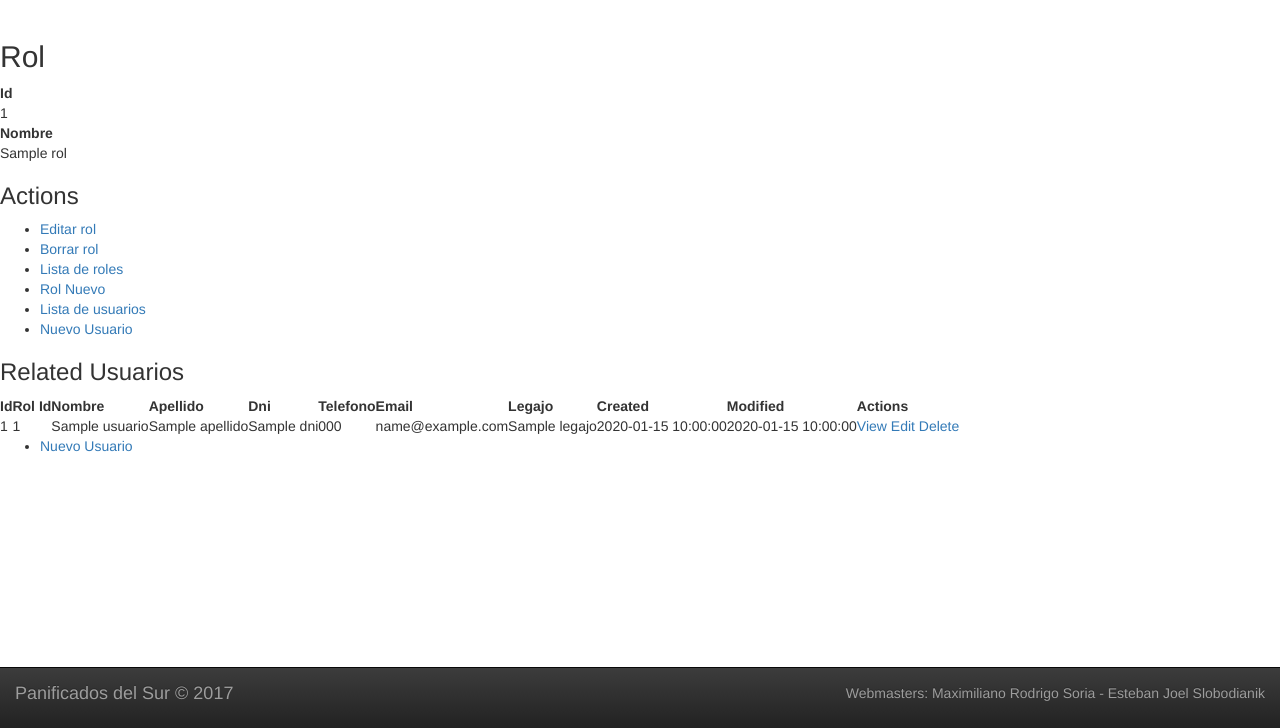
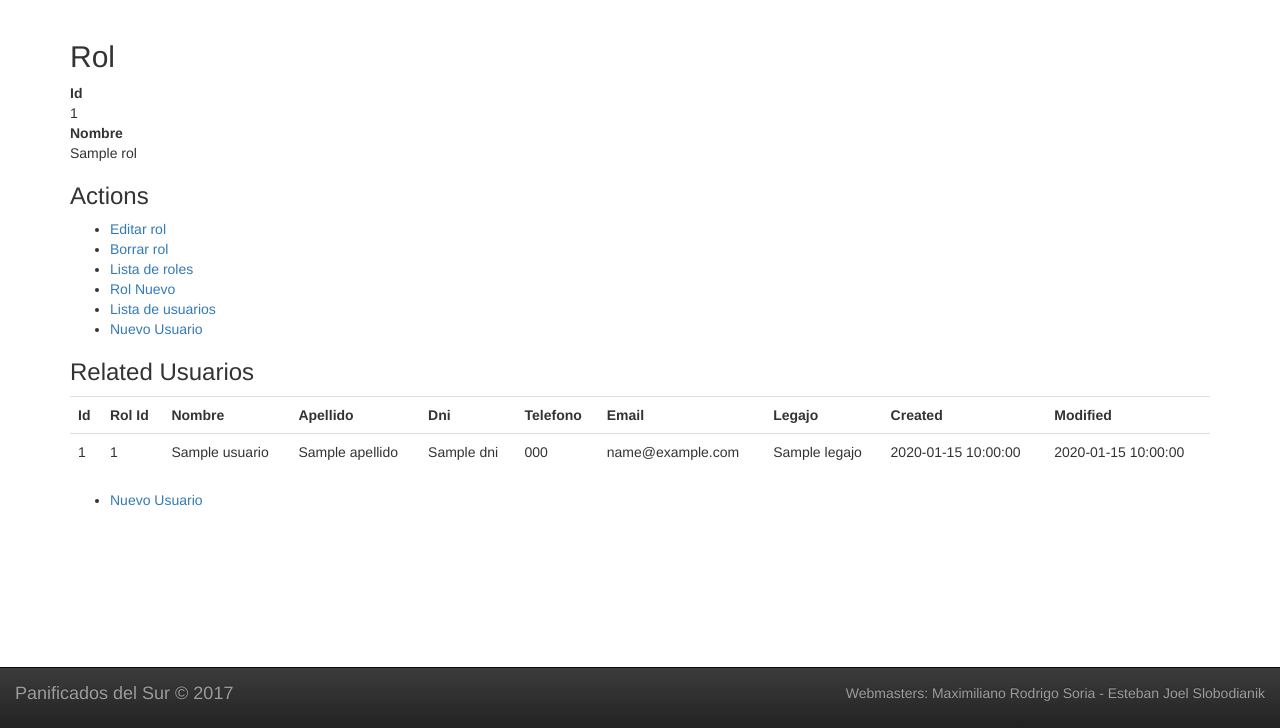
Before and after one commit to MaximilianoRodrigoSoria/proyectoPanificadora, a CakePHP app: the page made by app/View/Rols/view.ctp in a window 1280 px wide. Shown: the part 72-800 px from the top of the page. Run offline with PHP 8.4 and a stand-in for CakePHP, Linux system fonts and the light colour scheme; the template is opened without the code that fills it: most values are stand-ins (such as "Sample title", 1, 10 or a date in 2020); some libraries are stand-ins or nearby versions.

Commit message:
rol vista

```diff
--- a/app/View/Rols/view.ctp
+++ b/app/View/Rols/view.ctp
@@ -1,3 +1,5 @@
+<div class="container">
+
 <div class="rols view">
 <h2><?php echo __('Rol'); ?></h2>
 	<dl>
@@ -27,7 +29,7 @@
 <div class="related">
 	<h3><?php echo __('Related Usuarios'); ?></h3>
 	<?php if (!empty($rol['Usuario'])): ?>
-	<table cellpadding = "0" cellspacing = "0">
+	<table class="table">
 	<tr>
 		<th><?php echo __('Id'); ?></th>
 		<th><?php echo __('Rol Id'); ?></th>
@@ -39,7 +41,7 @@
 		<th><?php echo __('Legajo'); ?></th>
 		<th><?php echo __('Created'); ?></th>
 		<th><?php echo __('Modified'); ?></th>
-		<th class="actions"><?php echo __('Actions'); ?></th>
+
 	</tr>
 	<?php foreach ($rol['Usuario'] as $usuario): ?>
 		<tr>
@@ -53,11 +55,7 @@
 			<td><?php echo $usuario['legajo']; ?></td>
 			<td><?php echo $usuario['created']; ?></td>
 			<td><?php echo $usuario['modified']; ?></td>
-			<td class="actions">
-				<?php echo $this->Html->link(__('View'), array('controller' => 'usuarios', 'action' => 'view', $usuario['id'])); ?>
-				<?php echo $this->Html->link(__('Edit'), array('controller' => 'usuarios', 'action' => 'edit', $usuario['id'])); ?>
-				<?php echo $this->Form->postLink(__('Delete'), array('controller' => 'usuarios', 'action' => 'delete', $usuario['id']), array(), __('Are you sure you want to delete # %s?', $usuario['id'])); ?>
-			</td>
+
 		</tr>
 	<?php endforeach; ?>
 	</table>
@@ -69,3 +67,4 @@
 		</ul>
 	</div>
 </div>
+</div>
```
